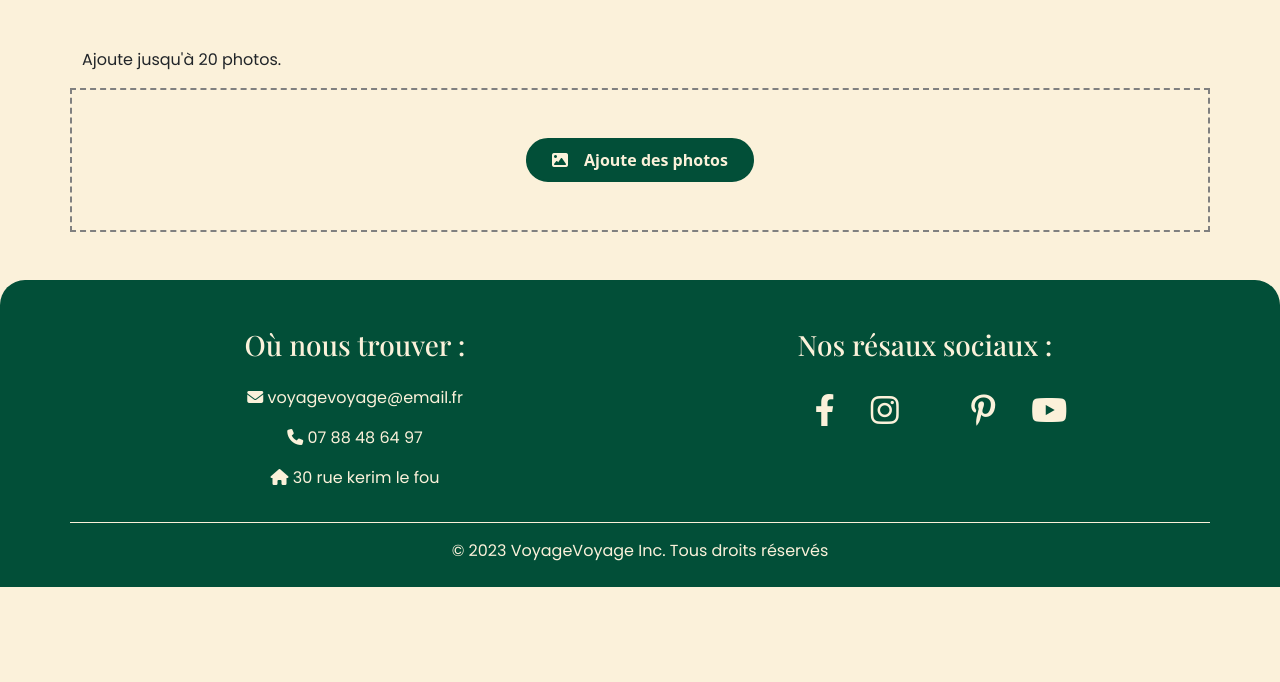
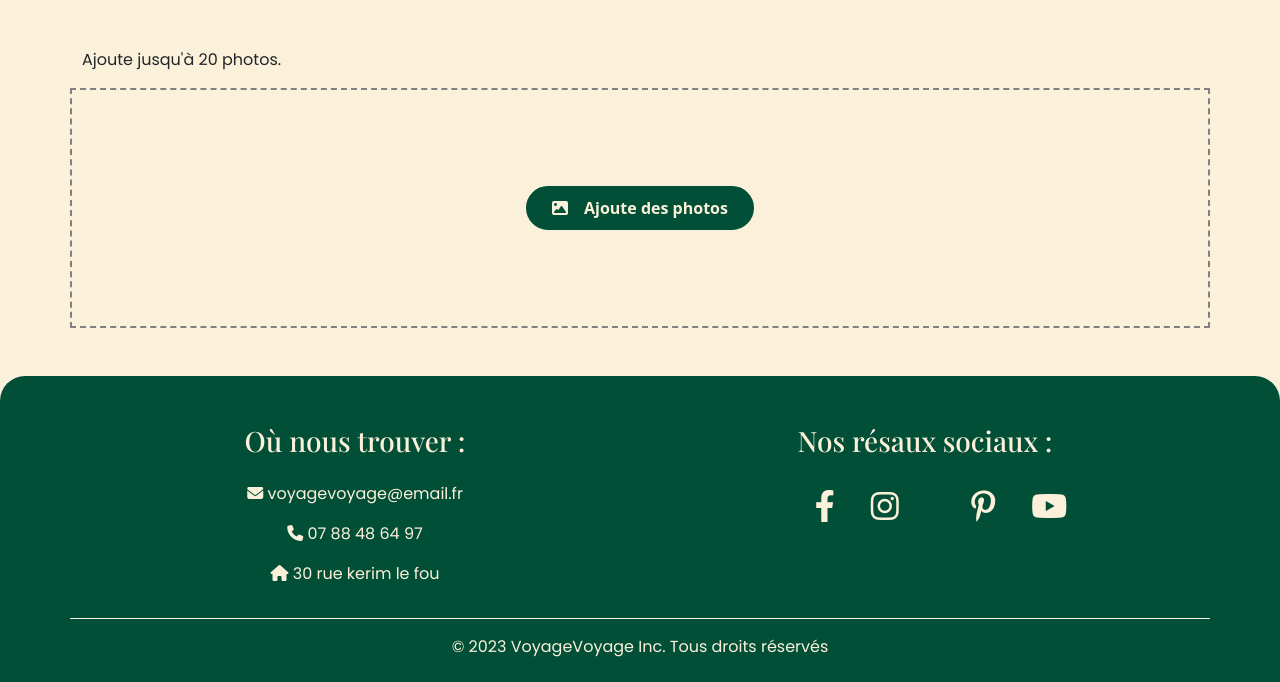
Before and after one commit to Gutsey68/DWWM-Voyagevoyage-PHP, a PHP site: page /raconte.php in a window 1280 px wide. Shown: the part 92-774 px from the top of the page. Run offline with PHP 8.4, Linux system fonts and the light colour scheme; some web fonts are replaced.

Commit message:
légères modifs

```diff
--- a/assets/style/custom.css
+++ b/assets/style/custom.css
@@ -238,10 +238,6 @@ footer ul li a {
     text-align: center;
 }
 
-#drop-area:hover {
-    background-color: #F9EAC8;
-}
-
 .button {
     display: inline-block;
 }
--- a/raconte.php
+++ b/raconte.php
@@ -10,10 +10,10 @@
             <p>Ajoute jusqu'à 20 photos.</p>
         </div>
         <div class="col-12" id="drop-area">
-            <form class="my-form">
+            <form class="my-form pt-5">
                 <input type="file" id="fileElem" multiple accept="image/*">
                 <label class="button green-btn" for="fileElem"><i class="fa-solid fa-image"></i>Ajoute des photos</label>
-                <div id="gallery"></div>
+                <div id="gallery" class="pt-5"></div>
             </form>
         </div>
     </div>
```
